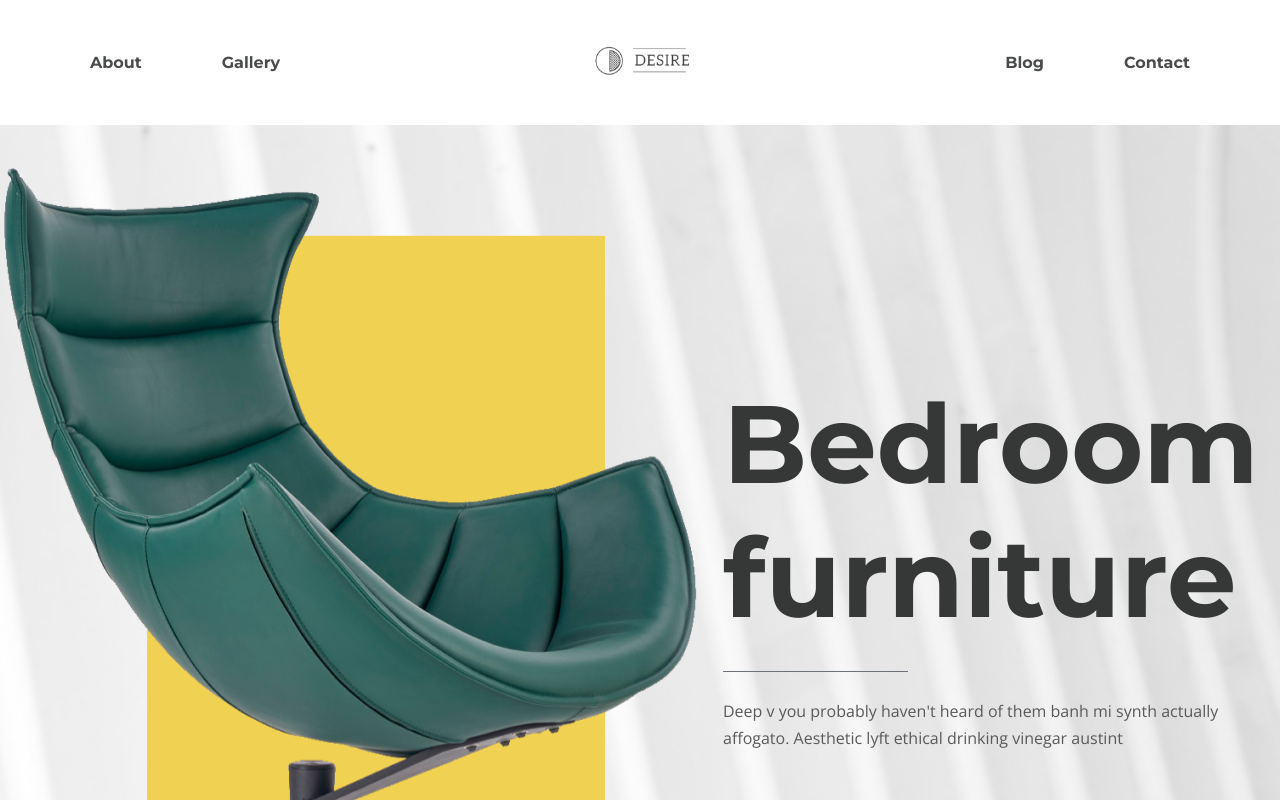
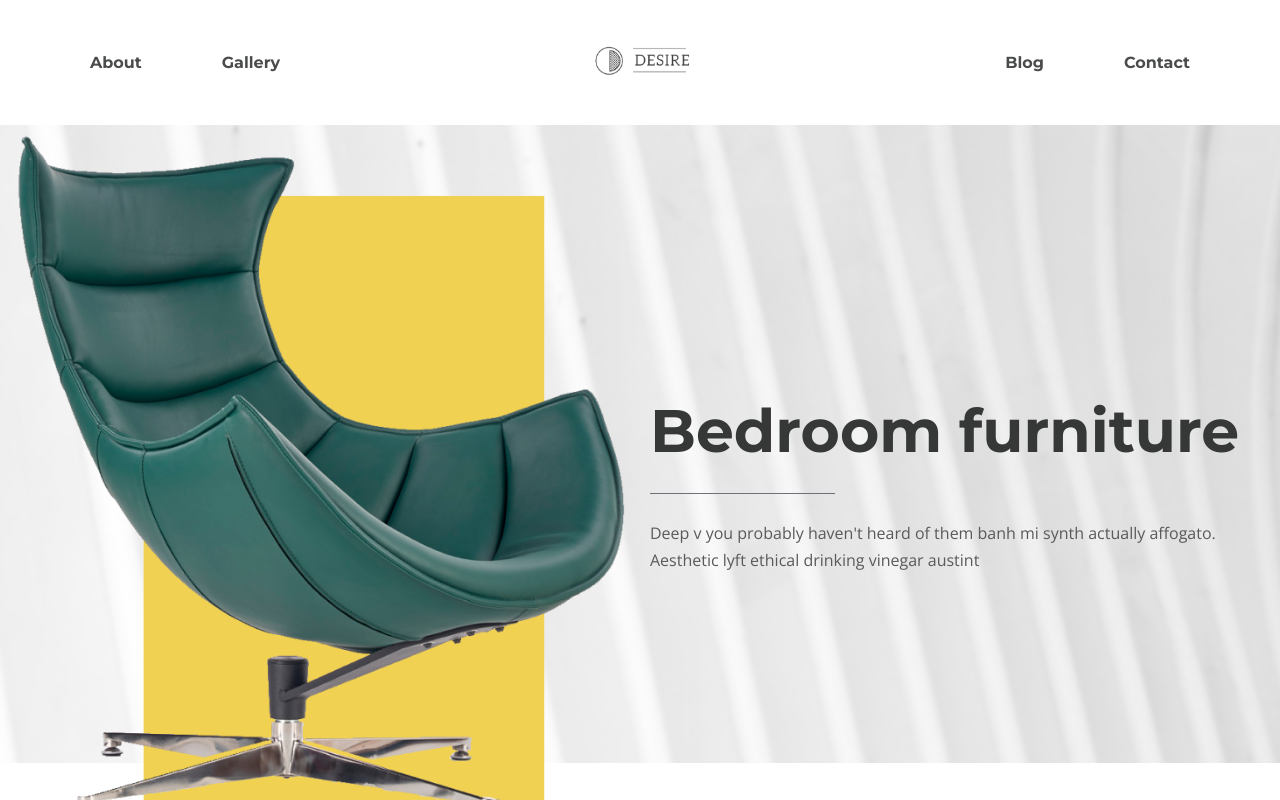
Before and after one commit to AlexanderKhristichenko/desire, a Next.js app: page / in a window 1280 px wide. Shown: the top 800 px of the page. Built offline with nearby package versions, Linux system fonts and the light colour scheme.

Commit message:
added responsive hero section and fix header

```diff
--- a/src/components/Header/Header.module.scss
+++ b/src/components/Header/Header.module.scss
@@ -2,6 +2,12 @@
   padding: 45px 0;
   background-color: var(--white-color);
   position: relative;
+
+  @media (max-width: 768px) {
+    position: fixed;
+    z-index: 10;
+    width: 100%;
+  }
 }
 
 .wrap {
@@ -38,6 +44,7 @@
     left: 50%;
     transform: scale(0);
     opacity: 0;
+    z-index: 10;
   }
 }
 
--- a/src/components/Hero/Hero.jsx
+++ b/src/components/Hero/Hero.jsx
@@ -7,25 +7,26 @@ import "swiper/css";
 import "swiper/css/pagination";
 import "swiper/css/effect-fade";
 import { HeroSlide } from "./HeroSlide";
+import img from "../../../public/chair.png";
 
 const DUMMY_SLIDES = [
   {
     id: "s1",
-    img: "/chair.png",
+    img: img,
     title: "Office furniture",
     text: `Deep v you probably haven't heard of them banh mi synth actually
     affogato.  Aesthetic lyft ethical drinking vinegar austint`,
   },
   {
     id: "s2",
-    img: "/chair.png",
+    img: img,
     title: "Bedroom furniture",
     text: `Deep v you probably haven't heard of them banh mi synth actually
     affogato. Aesthetic lyft ethical drinking vinegar austint`,
   },
   {
     id: "s3",
-    img: "/chair.png",
+    img: img,
     title: "Bathroom furniture",
     text: `Deep v you probably haven't heard of them banh mi synth actually
     affogato. Aesthetic lyft ethical drinking vinegar austint`,
--- a/src/components/Hero/Hero.module.scss
+++ b/src/components/Hero/Hero.module.scss
@@ -1,6 +1,18 @@
 .hero {
   width: 100%;
   min-height: 812px;
+
+  @media(max-width: 1300px) {
+    min-height: 600px;
+  }
+
+  @media(max-width: 768px) {
+    padding-top: 125px;
+  }
+
+  @media(max-width: 576px) {
+    min-height: 400px;
+  }
 }
 
 .hero-slide {
@@ -13,5 +25,6 @@
   display: flex;
   justify-content: center;
   align-items: center;
-  padding: 30px 0;
+  padding-left: 15px;
+  padding-right: 15px;
 }
--- a/src/components/Hero/HeroSlide.jsx
+++ b/src/components/Hero/HeroSlide.jsx
@@ -6,7 +6,7 @@ export const HeroSlide = ({ img, title, text }) => {
     <>
       <div className={styles.container}>
         <div className={styles["box-image"]}>
-          <Image src={img} alt={title} width={703} height={813} />
+          <Image src={img} alt={title} className={styles.image} />
         </div>
         <div className={styles.content}>
           <h2 className={styles.title}>{title}</h2>
--- a/src/components/Hero/HeroSlide.module.scss
+++ b/src/components/Hero/HeroSlide.module.scss
@@ -7,8 +7,31 @@
   z-index: 1;
 }
 
+.box-image {
+  @media(max-width: 1300px) {
+    flex: 1 1 50%;
+  }
+
+  @media(max-width: 576px) {
+    display: none;
+  }
+}
+
+.image {
+  width: 100%;
+
+  @media(max-width: 1300px) {
+    height: auto;
+  }
+}
+
 .content {
   max-width: 635px;
+
+
+  @media(max-width: 1300px) {
+    flex: 1 1 50%;
+  }
 }
 
 .title {
@@ -16,6 +39,14 @@
   font-family: var(--montserrat);
   color: var(--first-color);
   font-weight: var(--bold);
+
+  @media(max-width: 1300px) {
+    font-size: 60px;
+  }
+
+  @media(max-width: 576px) {
+    font-size: 40px;
+  }
 }
 
 .divider {
@@ -38,4 +69,12 @@
   width: 100%;
   height: 130px;
   background-color: #fff;
+
+  @media(max-width: 1300px) {
+    height: 80px;
+  }
+
+  @media(max-width: 992px) {
+    display: none;
+  }
 }
```
